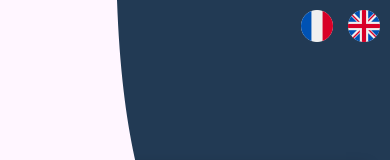
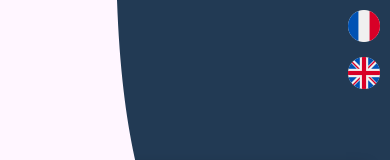
Before and after one commit to Sedixed/ftreel_front, a React (Vite) app: page / in a window 390 px wide. Shown: the top 160 px of the page. Built offline with nearby package versions, Linux system fonts and the light colour scheme.

Commit message:
fix: switch langage switcher orientation for better responsive

```diff
--- a/src/component/LanguageSwitcher/LanguageSwitcher.tsx
+++ b/src/component/LanguageSwitcher/LanguageSwitcher.tsx
@@ -8,7 +8,7 @@ function LanguageSwitcher(){
 
   const styles = {
     display: "flex",
-    flexDirection: "row",
+    flexDirection: "column",
     position: "fixed",
     top: "0",
     right: "0",
--- a/src/page/mail/Mail.tsx
+++ b/src/page/mail/Mail.tsx
@@ -1,6 +1,6 @@
 import useApi from '@hook/api/useApi';
 import APIEndpoint from '@api/endpoint/APIEndpoint';
-import { Box, Button, TextField, Typography } from '@mui/material';
+import { Box, Button, TextField } from '@mui/material';
 import { useTranslation } from 'react-i18next';
 import useSnackbar from '@hook/snackbar/useSnackbar';
 import useApiMutation from '@hook/api/useApiMutation';
```
